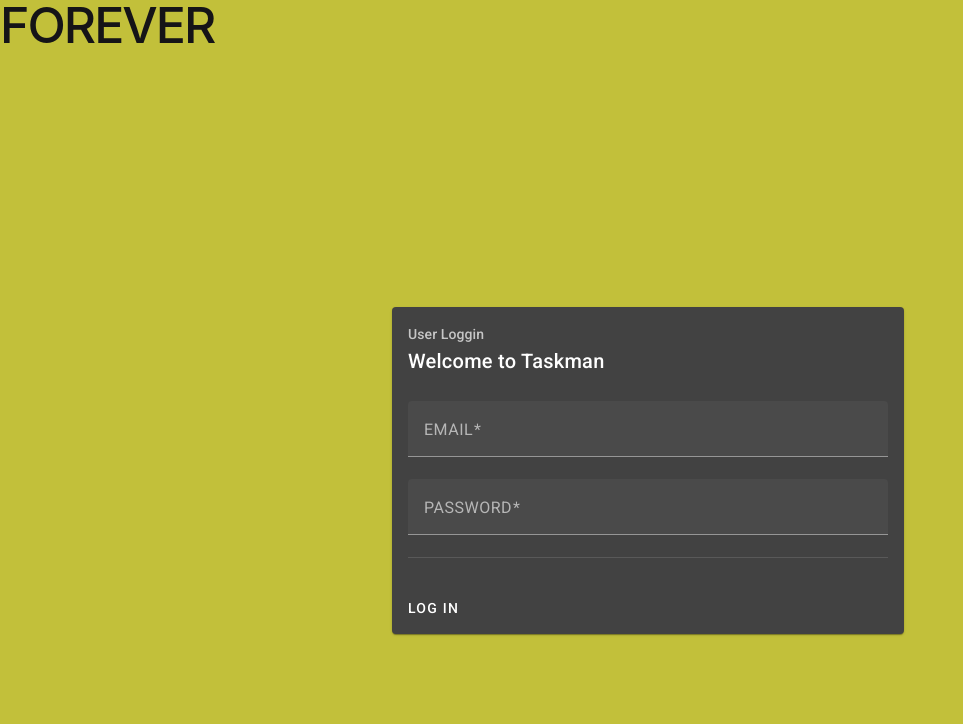
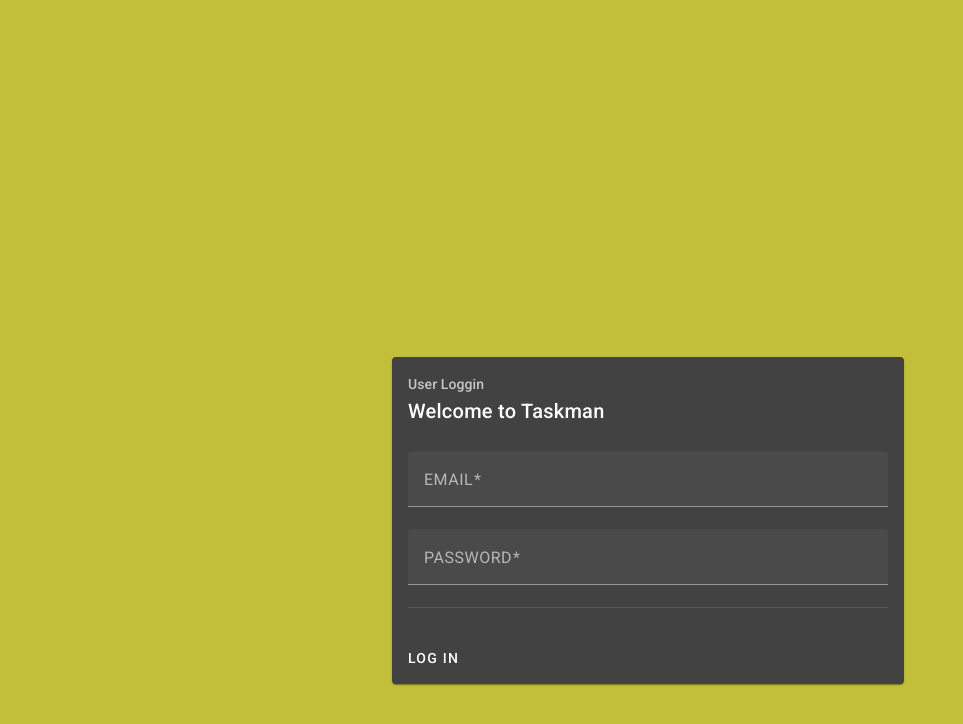
Before and after one commit to ameliandev/Angular17-TaksExample, an Angular app: page /login in a window 1280 px wide. Shown: the top 724 px of the page, without its empty margins (0-963 px from the left). Built offline with nearby package versions, Linux system fonts and the light colour scheme; data requests are answered from the project's data file.

Commit message:
NavBar component created

```diff
--- a/src/app/app.component.html
+++ b/src/app/app.component.html
@@ -1,3 +1,3 @@
-<h1>FOREVER</h1>
+<app-nav-bar></app-nav-bar>
 
 <router-outlet />
--- a/src/app/app.component.ts
+++ b/src/app/app.component.ts
@@ -1,12 +1,12 @@
 import { Component } from '@angular/core';
 import { RouterOutlet } from '@angular/router';
-
+import { NavBarComponent } from './components/nav-bar/nav-bar.component';
 @Component({
   selector: 'app-root',
   standalone: true,
-  imports: [RouterOutlet],
+  imports: [RouterOutlet, NavBarComponent],
   templateUrl: './app.component.html',
-  styleUrl: './app.component.scss'
+  styleUrl: './app.component.scss',
 })
 export class AppComponent {
   title = 'am-task';
--- /dev/null
+++ b/src/app/components/nav-bar/nav-bar.component.html
@@ -0,0 +1 @@
+<div class="w-100-p" style="height: 100px"></div>
--- /dev/null
+++ b/src/app/components/nav-bar/nav-bar.component.scss
@@ -0,0 +1,3 @@
+:host {
+  background-color: #424242;
+}
--- a/src/styles.scss
+++ b/src/styles.scss
@@ -14,9 +14,16 @@
 
 .center-wrapper {
   display: flex;
-  flex-direction: column;
+
   flex-wrap: nowrap;
   align-content: space-between;
   justify-content: center;
   align-items: center;
 }
+
+.row-wrap {
+  flex-direction: row wrap;
+}
+.column {
+flex-direction: column;
+}
```
Also changed, not shown: src/app/components/nav-bar/nav-bar.component.ts (added, +12 -0 lines), 1 other file (tests, documents, lock files or other folders).
